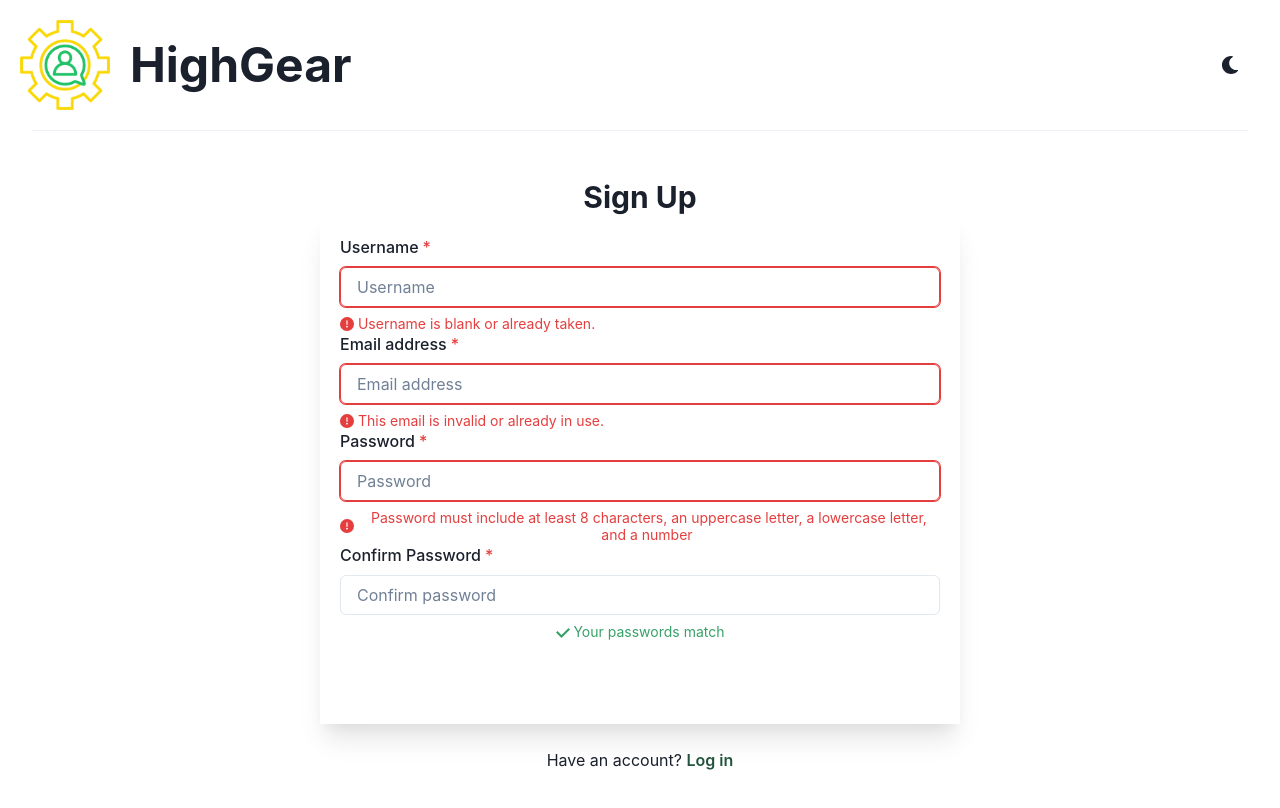
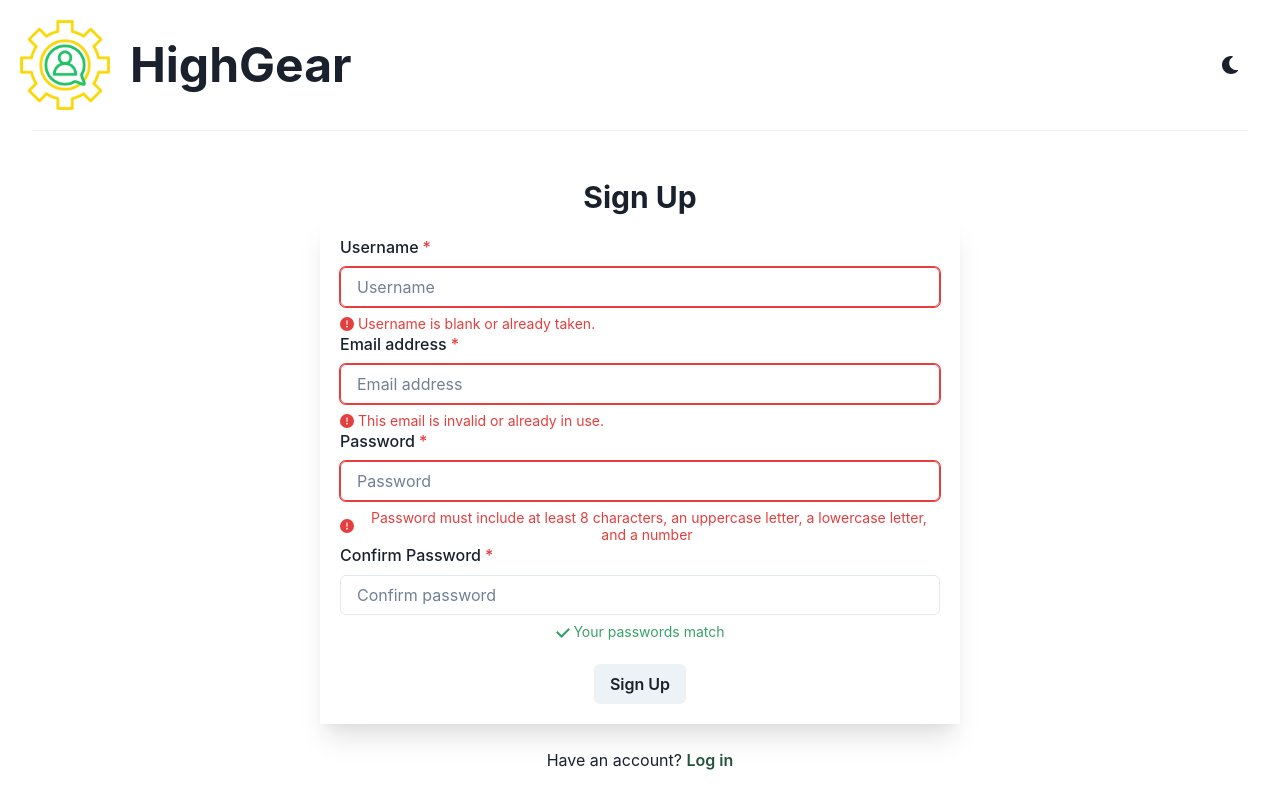
Before and after one commit to LordSaumya/Forum, a React (Create React App) app: page /Registration in a window 1280 px wide. Shown: the top 808 px of the page. Built offline with nearby package versions, Linux system fonts and the light colour scheme; no server answers.

Commit message:
Changed button colour

```diff
--- a/src/Registration.js
+++ b/src/Registration.js
@@ -152,7 +152,7 @@ function SignUp() {
                     {!isConfirmPasswordError ? (<FormHelperText color="green.500"><CheckIcon color="green.500" />&nbsp;Your passwords match</FormHelperText>) : (<FormErrorMessage><WarningIcon color="red.500" />&nbsp;The passwords must match</FormErrorMessage>)}
                 </FormControl>
                 <br />
-                <Button colorScheme={isEmailError || isUsernameError || isPasswordError || isConfirmPasswordError ? "grey" : "teal"} type="submit" disabled={isEmailError || isUsernameError || isPasswordError || isConfirmPasswordError}>
+                <Button colorScheme={isEmailError || isUsernameError || isPasswordError || isConfirmPasswordError ? "gray" : "teal"} type="submit" disabled={isEmailError || isUsernameError || isPasswordError || isConfirmPasswordError}>
                     Sign Up
                 </Button>
             </form>
```
